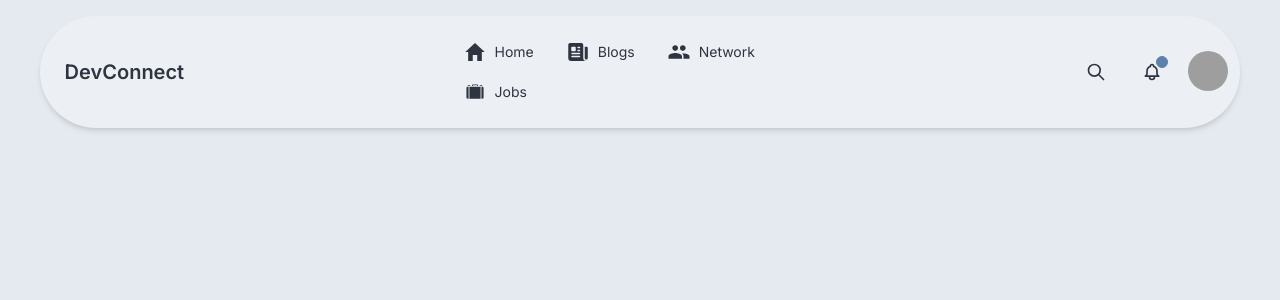
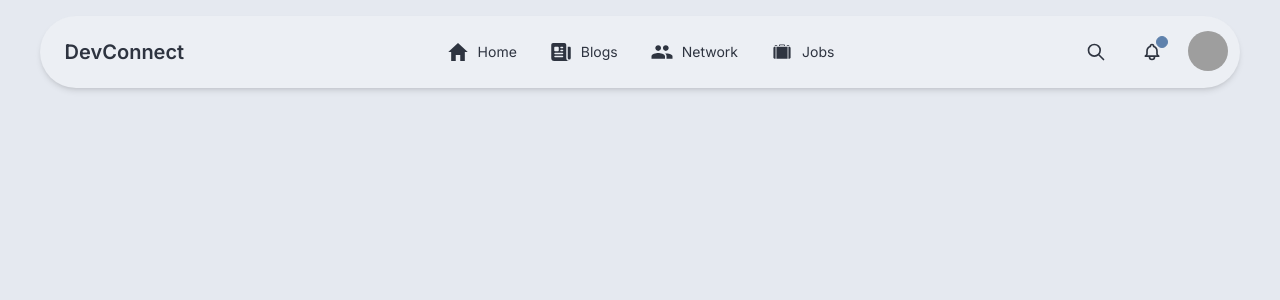
Before and after one commit to alvarotorrestx/DevConnect, a React (Vite) app in the folder client/: page / in a window 1280 px wide. Shown: the top 300 px of the page. Built offline with nearby package versions, Linux system fonts and the light colour scheme; grey boxes are pictures that could not be loaded.

Commit message:
Fixed nav to be col span of 4 in lg screen+

```diff
--- a/client/src/assets/components/layout/NavBar.jsx
+++ b/client/src/assets/components/layout/NavBar.jsx
@@ -17,10 +17,10 @@ const NavBar = () => {
     const { darkMode, actions } = useContext(ThemeContext)
 
     return (
-        <div className="navbar bg-base-100 w-[95%] mx-auto rounded-full shadow-md grid grid-cols-2 lg:grid-cols-3 auto-cols-max relative">
+        <div className="navbar bg-base-100 w-[95%] mx-auto rounded-full shadow-md grid grid-cols-2 lg:grid-cols-4 auto-cols-max relative">
 
             {/* Nav start */}
-            <div className="navbar-start w-[unset]">
+            <div className="navbar-start w-[unset] lg:col-span-1">
 
                 {/* Mobile Nav */}
                 <div className="dropdown static">
@@ -53,7 +53,7 @@ const NavBar = () => {
             </div>
 
             {/* Desktop Nav */}
-            <div className="navbar-center hidden lg:flex w-[unset] justify-center">
+            <div className="navbar-center hidden lg:flex w-[unset] justify-center lg:col-span-2">
                 <ul className="menu menu-horizontal px-1">
                     <li><a className="flex items-center"><span className="text-2xl"><IoMdHome /></span>Home</a></li>
                     <li><a className="flex items-center"><span className="text-2xl"><HiNewspaper /></span>Blogs</a></li>
@@ -63,7 +63,7 @@ const NavBar = () => {
             </div>
 
             {/* Nav End */}
-            <div className="navbar-end flex-none md:gap-2 w-[unset]">
+            <div className="navbar-end flex-none md:gap-2 w-[unset] lg:col-span-1">
 
                 {/* Search Icon */}
                 <button className="btn btn-ghost btn-circle">
```
